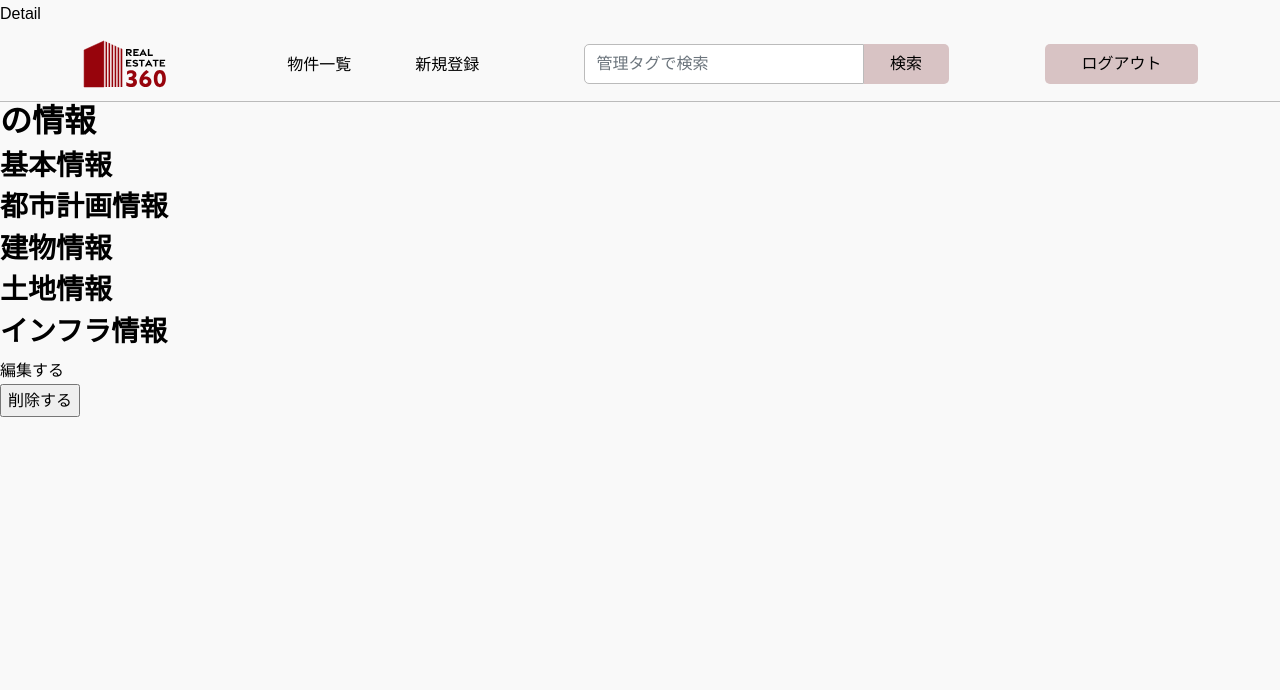
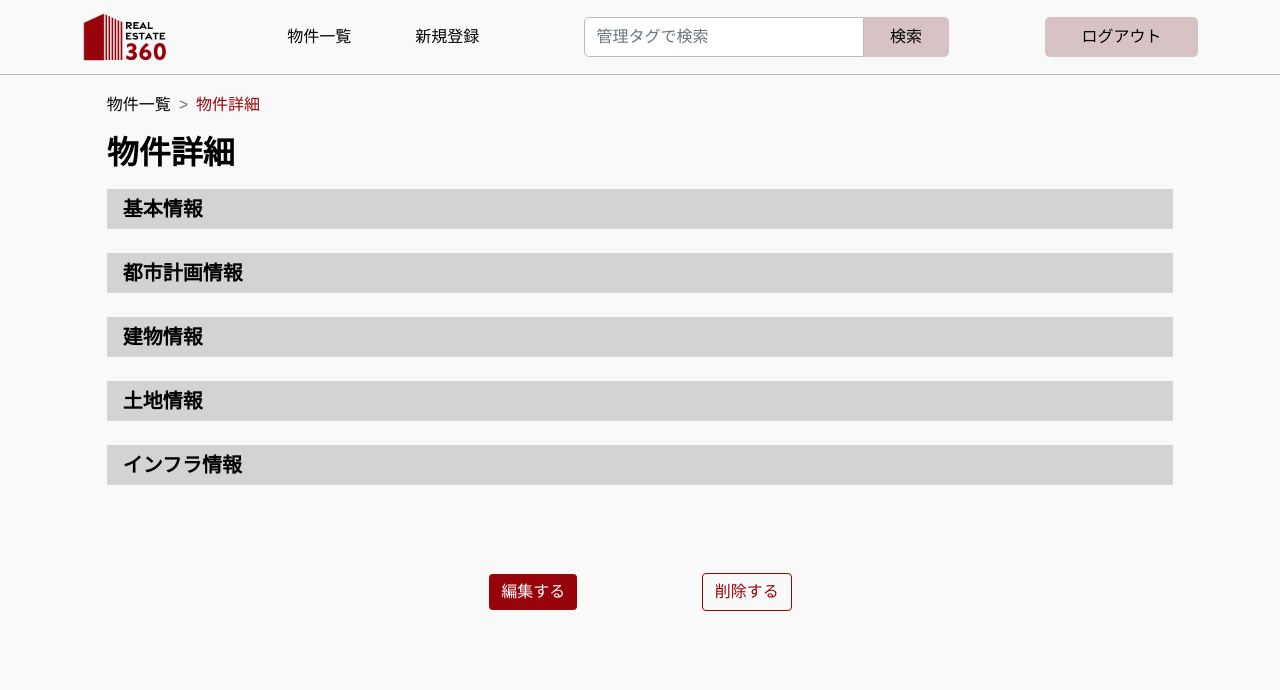
Before and after one commit to Hackathon2023springAteam/estate, a Django app: template django/templates/detail.html in a window 1280 px wide. Shown: the top 690 px of the page. Run offline with Django 3.2, Linux system fonts and the light colour scheme; the template is opened without the code that fills it, so the values that code supplies are empty; some libraries are stand-ins or nearby versions; some web fonts are replaced.

Commit message:
詳細画面UI作成

```diff
--- a/django/RealEstate360/static/css/base.css
+++ b/django/RealEstate360/static/css/base.css
@@ -1,30 +1,32 @@
 :root {
     /* primaryカラー */
-    --primary: #97040C;
+    --primary: #97040c;
     /* secondaryカラー */
-    --secondary: #D8C3C4;
+    --secondary: #d8c3c4;
     /* 文字などの黒色 */
     --dark: #000000;
     /* 全ページの背景色 */
-    --background-color: #F9F9F9;
+    --background-color: #f9f9f9;
     /* フォームを選択している時のフォーカスカラー */
-    --form-border-color: #5D0C10;
+    --form-border-color: #5d0c10;
     /* 物件詳細・一覧・新規登録・更新のリストタイトルの背景色 */
-    --list-title-color: #EAEAEA;
+    --list-title-color: #eaeaea;
     /* 物件詳細・一覧・新規登録・更新のリストの罫線の色 */
-    --list-border-color: #BBBBBB;
+    --list-border-color: #bbbbbb;
 }
 
 /* bodyタグ内の背景色・文字フォント・文字色・文字ラインハイト指定 */
 body {
-    font-family: 'BIZ UDPGothic', sans-serif !important;
-    color:var(--dark) !important;
+    font-family: "BIZ UDPGothic", sans-serif !important;
+    color: var(--dark) !important;
     line-height: 1.7 !important;
     background-color: var(--background-color);
 }
 
 /* h1-3の文字をBold指定 */
-h1, h2 ,h3 {
+h1,
+h2,
+h3 {
     font-weight: 700;
 }
 
@@ -45,6 +47,16 @@
     border: none;
 }
 
+/* primary属性を付けたoutlineボタンの色変更 */
+.btn-outline-primary {
+    color: var(--primary);
+    border-color: var(--primary);
+}
+/* ホバー時の変化 */
+.btn-outline-primary:hover {
+    background-color: var(--primary);
+}
+
 /* secondary属性を付けたボタンの色変更 */
 .btn-secondary {
     background-color: var(--secondary);
@@ -58,8 +70,13 @@
     border-bottom: 1px solid var(--list-border-color);
 }
 
+/* primary属性を付けたtextの色変更 */
+.text-primary {
+    color: var(--primary) !important;
+}
+
 /* navbarのモバイル時の罫線削除 */
-@media screen and (max-width:575px) {
+@media screen and (max-width: 575px) {
     /* 画面サイズが575px以下からはここを読み込む */
     .navbar {
         border-bottom: none;
@@ -74,7 +91,7 @@
     border: 1px solid var(--list-border-color);
     border-radius: 5px 0px 0px 5px;
     &:focus {
-        box-shadow:none !important;
+        box-shadow: none !important;
         border-color: var(--form-border-color);
     }
 }
@@ -87,7 +104,7 @@
     border-radius: 0px 5px 5px 0px;
     line-height: 16px;
     &:focus {
-        box-shadow:none !important;
+        box-shadow: none !important;
     }
 }
 
@@ -102,15 +119,15 @@
 /* トグルメニューボタン（3本線）の周りの線を削除 */
 .navbar-light .navbar-toggler {
     margin-right: -2.5%;
-    border-color: rgba(0,0,0,0);
+    border-color: rgba(0, 0, 0, 0);
     &:focus {
-        box-shadow:none !important;
+        box-shadow: none !important;
     }
 }
 
 /* トグルメニューを出した時の指定 メニューサイズとログアウトボタンのマージン*/
-@media screen and (max-width:991px) {
-/* 画面サイズが991px以下からはここを読み込む */
+@media screen and (max-width: 991px) {
+    /* 画面サイズが991px以下からはここを読み込む */
     .navbar-collapse {
         width: 150px;
     }
--- /dev/null
+++ b/django/RealEstate360/static/css/detail.css
@@ -0,0 +1,39 @@
+.row {
+    margin-right: 0px;
+    margin-left: 0px;
+}
+
+.row > * {
+    padding-right: 0px;
+    padding-left: 0px;
+}
+
+#breadcrumb-text {
+    color: var(--primary);
+}
+
+h2 {
+    margin: 16px 0;
+}
+
+h3 {
+    font-size: 20px;
+    background-color: lightgray;
+    padding-left: 16px;
+}
+
+.table > :not(caption) > * > * {
+    padding: 0.5rem 1rem;
+}
+
+th {
+    font-size: 16px;
+    font-weight: normal;
+}
+td {
+    font-size: 16px;
+}
+
+#button-area {
+    margin: 64px 0;
+}
--- a/django/templates/detail.html
+++ b/django/templates/detail.html
@@ -1,87 +1,160 @@
-{% extends 'base.html' %}
-
-{% block title %}Detail{% endblock %}
-
-{% block header_links %}
-<!-- Add Bootstrap navigation bar -->
-<!-- <nav class="navbar navbar-expand-lg navbar-light bg-light">
-  <div class="container-fluid">
-    <a class="navbar-brand" href="#">Navbar</a>
-    <button class="navbar-toggler" type="button" data-bs-toggle="collapse" data-bs-target="#navbarNav"
-      aria-controls="navbarNav" aria-expanded="false" aria-label="Toggle navigation">
-      <span class="navbar-toggler-icon"></span>
-    </button>
-    <div class="collapse navbar-collapse" id="navbarNav">
-      <ul class="navbar-nav">
-        <li class="nav-item">
-          <a class="nav-link" href="{% url 'RealEstate360:logout' %}">Logout</a>
+{% extends 'base.html' %} {% block head %}
+<!-- CSS読み込みの記述 -->
+{% load static %}
+<link rel="stylesheet" href="{% static 'css/detail.css' %}" />
+{% endblock %} {% block title %}
+<title>物件詳細</title>
+{% endblock %} {% block content %}
+<div class="row justify-content-center">
+    <div class="col-12 col-md-10">
+        <nav
+            style="--bs-breadcrumb-divider: '>'"
+            aria-label="breadcrumb"
+            class="mt-3"
+        >
+            <ol class="breadcrumb">
+                <li class="breadcrumb-item"><a href="/">物件一覧</a></li>
+                <li
+                    class="breadcrumb-item active text-primary"
+                    aria-current="page"
+                >
+                    物件詳細
                 </li>
-        <li class="nav-item">
-          <a class="nav-link" href="{% url 'RealEstate360:propertyinfos_list' %}">View</a>
-        </li>
-        <li class="nav-item">
-          <a class="nav-link" href="{% url 'RealEstate360:propertyinfo_create' %}">Create</a>
-        </li>
-      </ul>
-    </div>
-  </div>
-</nav> -->
-{% endblock %}
-
-{% block content %}
-<h2>{{ basic_information.property_name }} の情報</h2>
-<h3>基本情報</h3>
-<table>
+            </ol>
+        </nav>
+        <h2>物件詳細</h2>
+        <h3 class="font-weight-bold text-left py-2 pl-4">基本情報</h3>
+        <table class="table">
             {% for field, value in basic_information_fields %}
             <tr>
-    <th>{{ field.verbose_name }}</th>
-    <td>{{ value }}</td>
+                <th
+                    class="col-6 col-md-4 text-left py-2 pl-4"
+                    style="font-size: 16px"
+                >
+                    {{ field.verbose_name }}
+                </th>
+                <td
+                    class="col-6 col-md-6 text-left py-2 pl-4"
+                    style="font-size: 16px"
+                >
+                    {{ value }}
+                </td>
             </tr>
             {% endfor %}
         </table>
-<h3>都市計画情報</h3>
-<table>
+    </div>
+    <div class="col-12 col-md-10">
+        <h3 class="font-weight-bold text-left py-2 pl-4">都市計画情報</h3>
+        <table class="table">
             {% for field, value in city_planning_fields %}
             <tr>
-    <th>{{ field.verbose_name }}</th>
-    <td>{{ value }}</td>
+                <th
+                    class="col-6 col-md-4 text-left py-2 pl-4"
+                    style="font-size: 16px"
+                >
+                    {{ field.verbose_name }}
+                </th>
+                <td
+                    class="col-6 col-md-6 text-left py-2 pl-4"
+                    style="font-size: 16px"
+                >
+                    {{ value }}
+                </td>
             </tr>
             {% endfor %}
         </table>
-<h3>建物情報</h3>
-<table>
+    </div>
+    <div class="col-12 col-md-10">
+        <h3 class="font-weight-bold text-left py-2 pl-4">建物情報</h3>
+        <table class="table">
             {% for field, value in building_information_fields %}
             <tr>
-    <th>{{ field.verbose_name }}</th>
-    <td>{{ value }}</td>
+                <th
+                    class="col-6 col-md-4 text-left py-2 pl-4"
+                    style="font-size: 16px"
+                >
+                    {{ field.verbose_name }}
+                </th>
+                <td
+                    class="col-6 col-md-6 text-left py-2 pl-4"
+                    style="font-size: 16px"
+                >
+                    {{ value }}
+                </td>
             </tr>
             {% endfor %}
         </table>
-<h3>土地情報</h3>
-<table>
+    </div>
+    <div class="col-12 col-md-10">
+        <h3 class="font-weight-bold text-left py-2 pl-4">土地情報</h3>
+        <table class="table">
             {% for field, value in land_information_fields %}
             <tr>
-    <th>{{ field.verbose_name }}</th>
-    <td>{{ value }}</td>
+                <th
+                    class="col-6 col-md-4 text-left py-2 pl-4"
+                    style="font-size: 16px"
+                >
+                    {{ field.verbose_name }}
+                </th>
+                <td
+                    class="col-6 col-md-6 text-left py-2 pl-4"
+                    style="font-size: 16px"
+                >
+                    {{ value }}
+                </td>
             </tr>
             {% endfor %}
         </table>
-<h3>インフラ情報</h3>
-<table>
+    </div>
+    <div class="col-12 col-md-10">
+        <h3 class="font-weight-bold text-left py-2 pl-4">インフラ情報</h3>
+        <table class="table">
             {% for field, value in infrastructure_information_fields %}
             <tr>
-    <th>{{ field.verbose_name }}</th>
-    <td>{{ value }}</td>
+                <th
+                    class="col-6 col-md-4 text-left py-2 pl-4"
+                    style="font-size: 16px"
+                >
+                    {{ field.verbose_name }}
+                </th>
+                <td
+                    class="col-6 col-md-6 text-left py-2 pl-4"
+                    style="font-size: 16px"
+                >
+                    {{ value }}
+                </td>
             </tr>
             {% endfor %}
         </table>
-<a href="{% url 'RealEstate360:propertyinfo_edit' basic_information.basic_information_id %}">編集する</a>
+    </div>
+</div>
 
-<!-- 削除フォームの追加 -->
-<form method="POST" action="{% url 'RealEstate360:propertyinfo_inactive' basic_information.basic_information_id %}">
+<div id="button-area" class="row align-items-center">
+    <div class="col-12 col-md-4"></div>
+    <div class="col-12 col-md-2 text-center">
+        <a
+            class="btn btn-primary text-white mb-3"
+            href="{% url 'RealEstate360:propertyinfo_edit' basic_information.basic_information_id %}"
+        >
+            編集する
+        </a>
+    </div>
+    <div class="col-12 col-md-2 text-center">
+        <form
+            method="POST"
+            action="{% url 'RealEstate360:propertyinfo_inactive' basic_information.basic_information_id %}"
+        >
             {% csrf_token %}
-  <input type="hidden" name="is_active" value="false">
-  <input type="submit" value="削除する" onclick="return confirm('本当に削除してもよろしいですか？')">
+            <input type="hidden" name="is_active" value="false" />
+            <input
+                type="submit"
+                class="btn btn-outline-primary mb-3"
+                value="削除する"
+                onclick="return confirm('本当に削除してもよろしいですか？')"
+            />
         </form>
+    </div>
+    <div class="col-12 col-md-4"></div>
+</div>
 
 {% endblock %}
```
Also changed, not shown: nginx/static/css/base.css (+33 -16 lines). Lines whose indentation alone changed are shown as unchanged.
